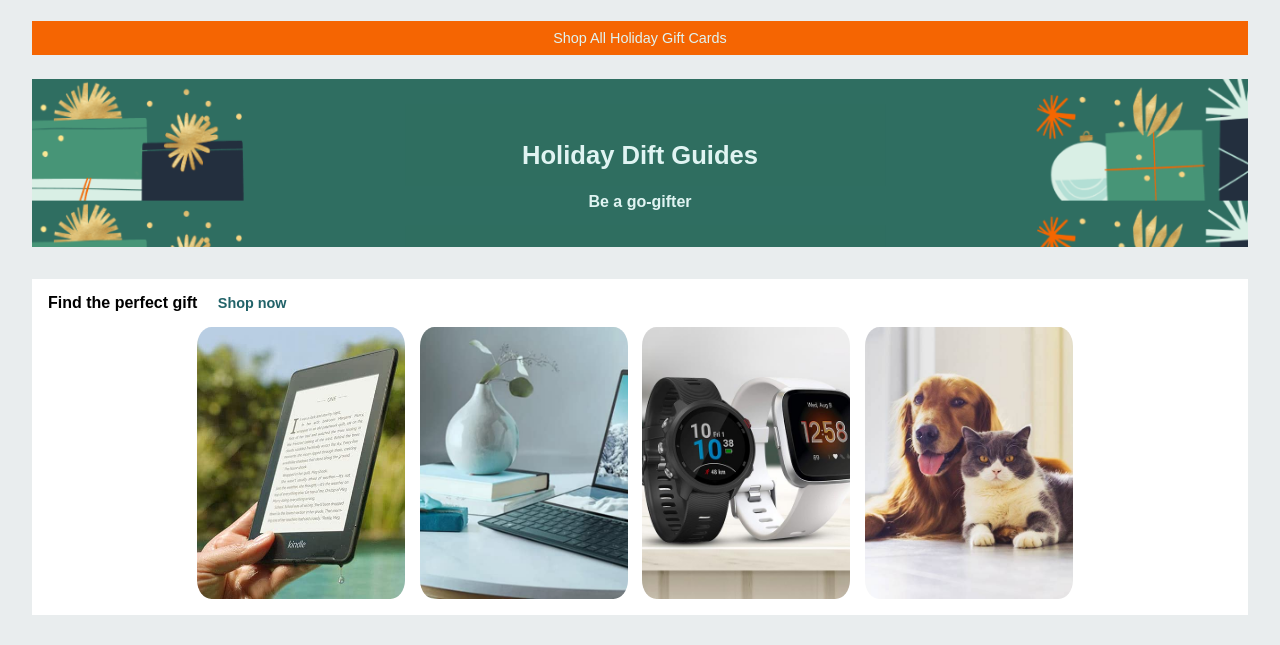
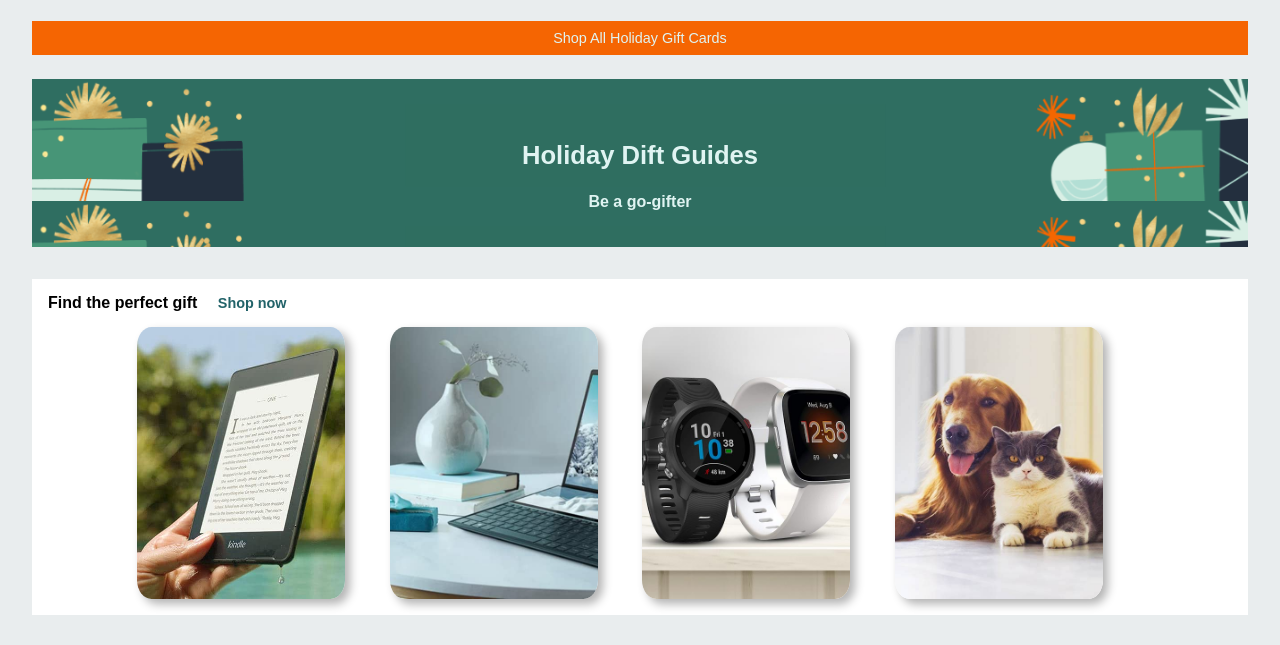
Before and after one commit to VascoPanigi/U1-W2-D5, a plain HTML site: page index.html in a window 1280 px wide. Shown: the part 118-763 px from the top of the page. Drawn offline with Linux system fonts and the light colour scheme.

Commit message:
polished version

```diff
--- a/Amazon Page/assets/css/style.css
+++ b/Amazon Page/assets/css/style.css
@@ -1,5 +1,3 @@
-/* Your styles here */
-
 h1,
 h2,
 h3,
@@ -44,7 +42,6 @@ main {
   font-weight: 500;
 }
 
-/* AGGIUNGERE ALTRI ELEMENTI IN BIANCO */
 a,
 h3,
 h2,
@@ -85,11 +82,9 @@ h1 {
   font-weight: 500;
 }
 
-/* MODIFICAREEEEEEEEEEEEEE SI MUOVE CON LA PAGINA */
 .holiday {
   background-image: url(../images/bg-image.png);
-  background-size: cover;
-  background-size: 100%;
+  background-size: contain;
 }
 
 .holiday > h1 {
@@ -144,9 +139,10 @@ h1 {
   height: 17em;
   background-size: cover;
   background-position: center; /* Centra l'immagine all'interno del contenitore */
-  margin-right: 10px;
+  margin-right: 2.5em;
   border-radius: 7%;
   cursor: pointer;
+  box-shadow: 5px 5px 10px rgba(0, 0, 0, 0.3); /* Aggiungi una leggera sfumatura grigia */
 }
 
 .banner-text > p,
```
Also changed, not shown: index.html (+0 -1 lines).
